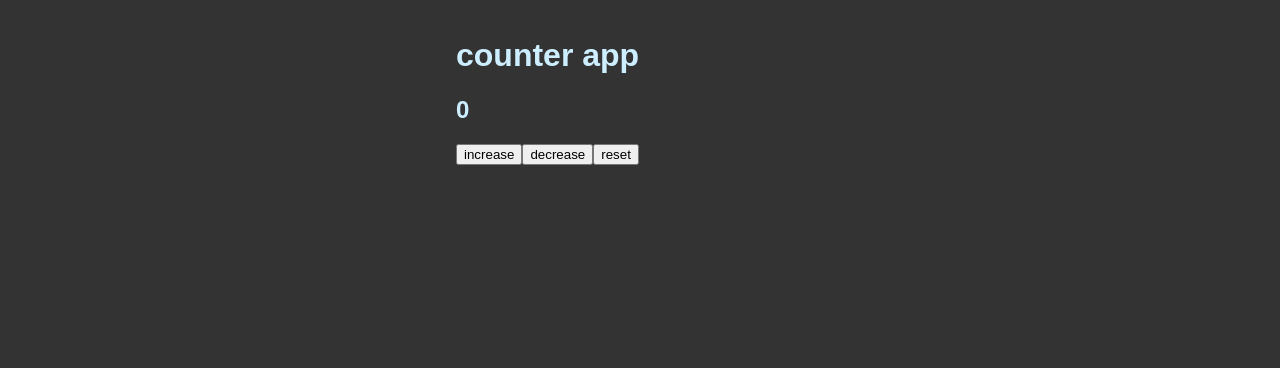
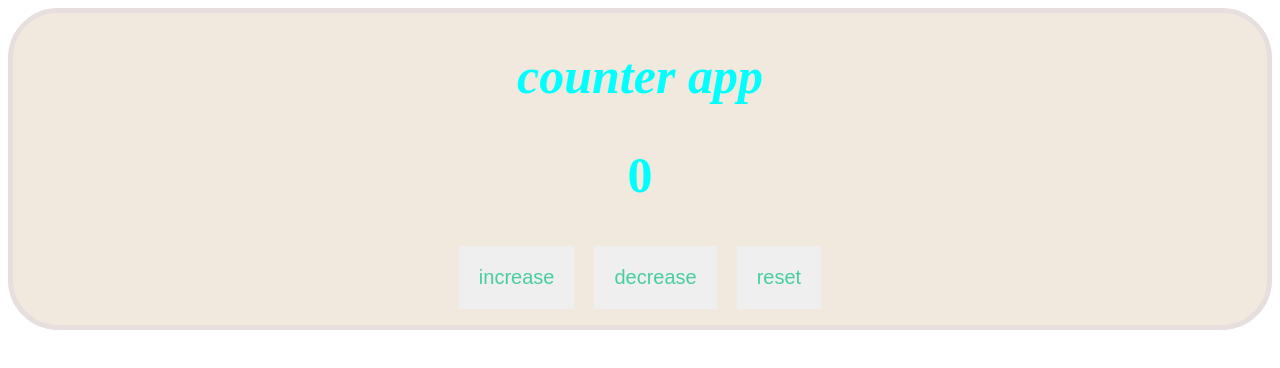
Before and after one commit to feezawinnie/React-projects, a React (Vite) app: page / in a window 1280 px wide. Shown: the top 368 px of the page. Built offline with nearby package versions, Linux system fonts and the light colour scheme.

Commit message:
counter app

```diff
--- a/src/App.jsx
+++ b/src/App.jsx
@@ -1,5 +1,5 @@
 import React, { useEffect, useState } from "react"
-import "./styles.css"
+
 import Count from "./counter/Count"
 import {BrowserRouter,Routes,Route} from "react-router-dom"
 import Login from "./form/Login"
@@ -8,7 +8,7 @@ export default function App() {
     <>
     <BrowserRouter>
     <Routes>
-      <Route path="/" element={<Count />}></Route>
+      <Route path="/" element={<Count/>}></Route>
       <Route path= "/login" element={<Login/>}></Route>
     </Routes>
     </BrowserRouter>
--- a/src/counter/Count.jsx
+++ b/src/counter/Count.jsx
@@ -1,6 +1,6 @@
-
 
 import React, { useState } from 'react'
+import "./index.css";
 
 const Count = () => {
     const [count, setCount] = useState(0);
@@ -16,12 +16,14 @@ const Count = () => {
  }
 
   return (
-    <div>
-        <h1>counter app</h1>
-        <h2>{count}</h2>
-      <button onClick={Increase}>increase</button>
-      <button onClick={Decrease}>decrease</button>
-      <button onClick={Reset}>reset</button>
+    <div className='btn-btns'>
+        <h1 className='count'>counter app</h1>
+        <h2 className='btn-btn'>{count}</h2>
+        <p className='btns'>
+      <button className= "btn-increase"onClick={Increase}>increase</button>
+      <button className= "btn-decrease"onClick={Decrease}>decrease</button>
+      <button className= "btn-reset"onClick={Reset}>reset</button>
+      </p>
     </div>
   )
 }
--- /dev/null
+++ b/src/counter/index.css
@@ -0,0 +1,34 @@
+.count{
+  font-size: 50px;
+  font-style: italic;
+  color: aqua;
+
+
+}
+.btn-btns{
+    text-align: center;
+    padding: auto;
+    font-style: normal;
+    border: 5px solid rgb(231, 222, 222);
+    border-radius: 50px;
+    width: auto;
+    background-color: rgb(242, 233, 222);
+
+    color: aquamarine;
+}
+.btn-btn{
+    font-size: 50px;
+    color: aqua;
+}
+.btns button{
+    margin-bottom: 10px;
+   padding: 20px;
+   color: rgb(72, 205, 161);
+    border: none;
+    cursor: pointer;
+    margin: 0 10px;
+    font-size: 20px;
+}
+.btns button:hover{
+    background-color: rgb(197, 248, 250);
+}
--- a/src/styles.css
+++ /dev/null
@@ -1,140 +0,0 @@
-* {
-  font-family: Arial, Helvetica, sans-serif;
-  box-sizing: border-box;
-}
-
-body {
-  background: #333;
-  color: hsl(200, 100%, 90%);
-  max-width: 400px;
-  padding: 1rem;
-  margin: 0 auto;
-}
-
-.new-item-form {
-  display: flex;
-  flex-direction: column;
-  gap: 0.5rem;
-}
-
-.form-row {
-  display: flex;
-  flex-direction: column;
-  gap: 0.1rem;
-}
-
-.btn {
-  background: hsl(200, 100%, 50%, 0.1);
-  border: 1px solid hsl(200, 100%, 50%);
-  color: hsl(200, 100%, 50%);
-  padding: 0.25em 0.5em;
-  border-radius: 0.25em;
-  cursor: pointer;
-  outline: none;
-}
-
-.btn:hover,
-.btn:focus-visible {
-  background: hsl(200, 100%, 50%, 0.2);
-}
-
-.btn.btn-danger {
-  background: hsl(0, 100%, 40%, 0.1);
-  border: 1px solid hsl(0, 100%, 40%);
-  color: hsl(0, 100%, 40%);
-}
-
-.btn.btn-danger:hover,
-.btn.btn-danger:focus-visible {
-  background: hsl(0, 100%, 40%, 0.2);
-}
-
-.new-item-form input {
-  outline: none;
-  border: 1px solid hsl(200, 100%, 40%);
-  background: hsl(200, 100%, 30%);
-  border-radius: 0.25em;
-  padding: 0.25em 0.5em;
-  color: hsl(200, 100%, 90%);
-}
-
-.new-item-form input:focus {
-  border: 1px solid hsl(200, 100%, 70%);
-}
-
-.header {
-  font-size: 1.5rem;
-  margin-top: 1.5rem;
-  margin-bottom: 0.5rem;
-}
-
-.list {
-  margin: 0;
-  padding: 0;
-  margin-left: 1rem;
-  list-style: none;
-}
-
-.list li:has(input:checked) label {
-  color: hsl(200, 20%, 40%);
-}
-
-.list {
-  display: flex;
-  flex-direction: column;
-  gap: 0.3rem;
-}
-
-.list li {
-  display: flex;
-  gap: 0.5rem;
-  align-items: center;
-}
-
-.list li label {
-  display: flex;
-  gap: 0.25rem;
-  cursor: pointer;
-  align-items: center;
-}
-
-.list li:has(input:focus-visible) label {
-  outline: 1px solid hsl(200, 100%, 50%);
-}
-
-.list li input {
-  outline: none;
-  width: 0;
-  height: 0;
-  appearance: none;
-  pointer-events: none;
-  position: absolute;
-}
-
-.list li label::before {
-  content: "";
-  display: block;
-  width: 0.9rem;
-  height: 0.9rem;
-  background: hsl(200, 100%, 90%);
-  border-radius: 0.25em;
-  display: flex;
-  justify-content: center;
-  align-items: center;
-}
-
-.list li label:hover::before {
-  background: hsl(200, 100%, 80%);
-}
-
-.list li:has(input:checked) label::before {
-  content: "✔";
-  background: hsl(200, 100%, 40%);
-  color: hsl(200, 100%, 90%);
-  font-size: 0.75rem;
-  font-weight: bold;
-}
-
-.list li:has(input:checked) label:hover::before {
-  background: hsl(200, 100%, 30%);
-}
```
